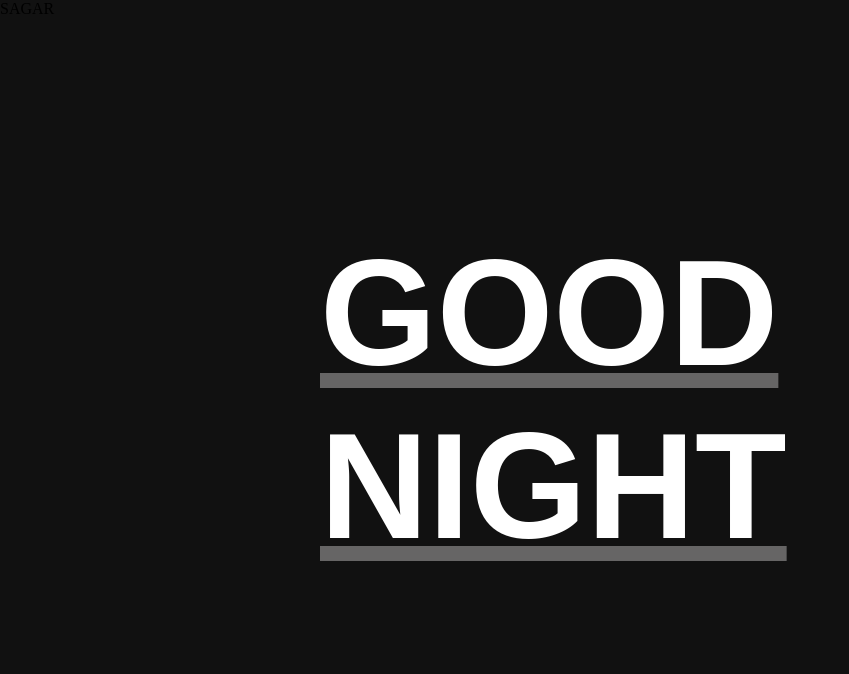
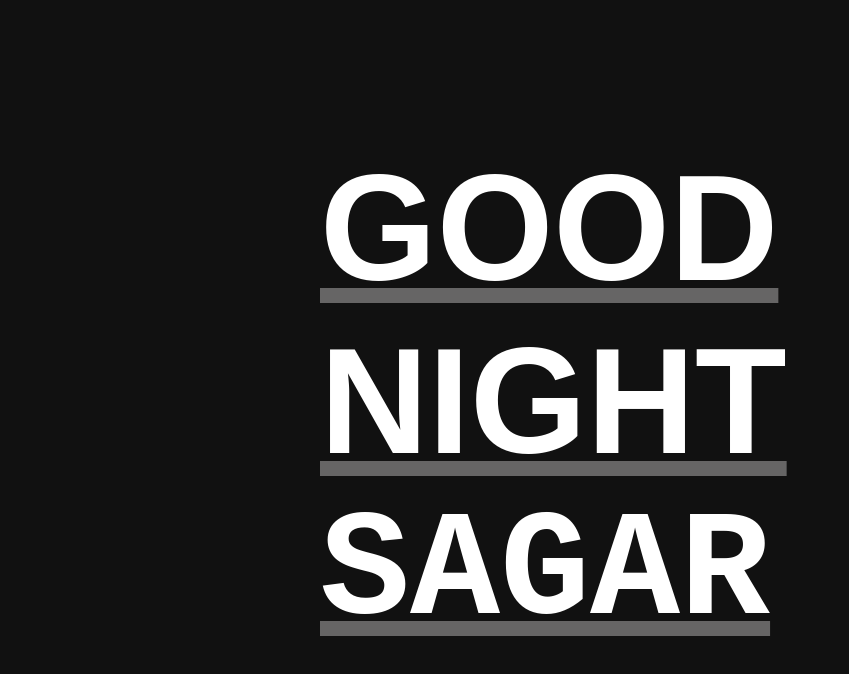
Before and after one commit to Divyaaaani/html-Portfolio, a plain HTML site: page index.html in a window 1280 px wide. Shown: the whole page, without its empty margins (0-849 px from the left). Drawn offline with Linux system fonts and the light colour scheme.

Commit message:
Update index.html

```diff
--- a/index.html
+++ b/index.html
@@ -67,13 +67,15 @@
     transform: rotate(45deg);
     transform-origin :100% 100%;
 }
+  .s{
+      font-family: monospace;
 
   </style>
 </head>
 <body>
 
-  <div class="popup">GOOD NIGHT</div>
-  <div> SAGAR</div>
+  <div class="popup">GOOD NIGHT <br> <div class="s" > SAGAR</div> </div>
+
   <div id="heart" class="pop"></div>
 
 
```
